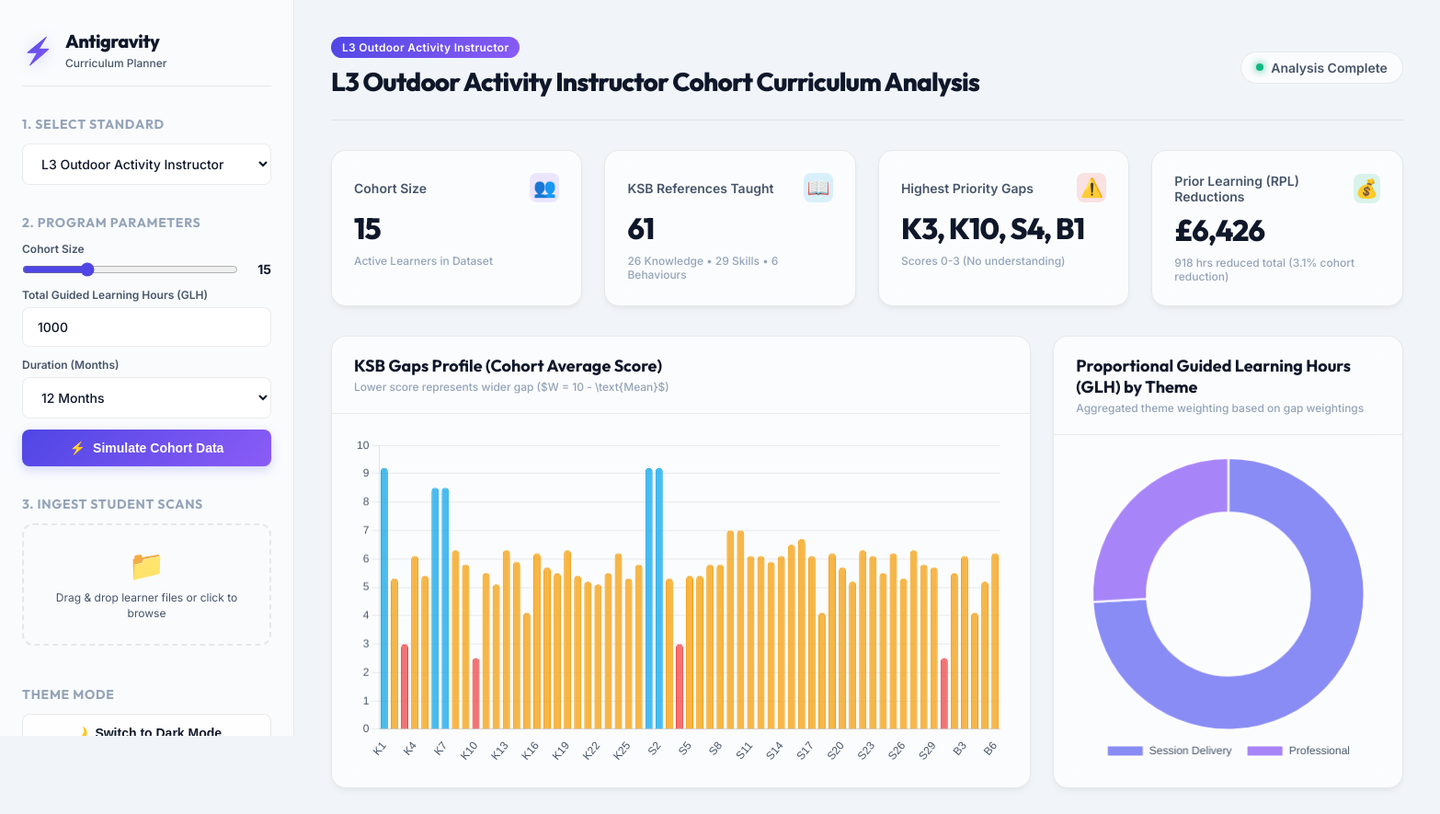
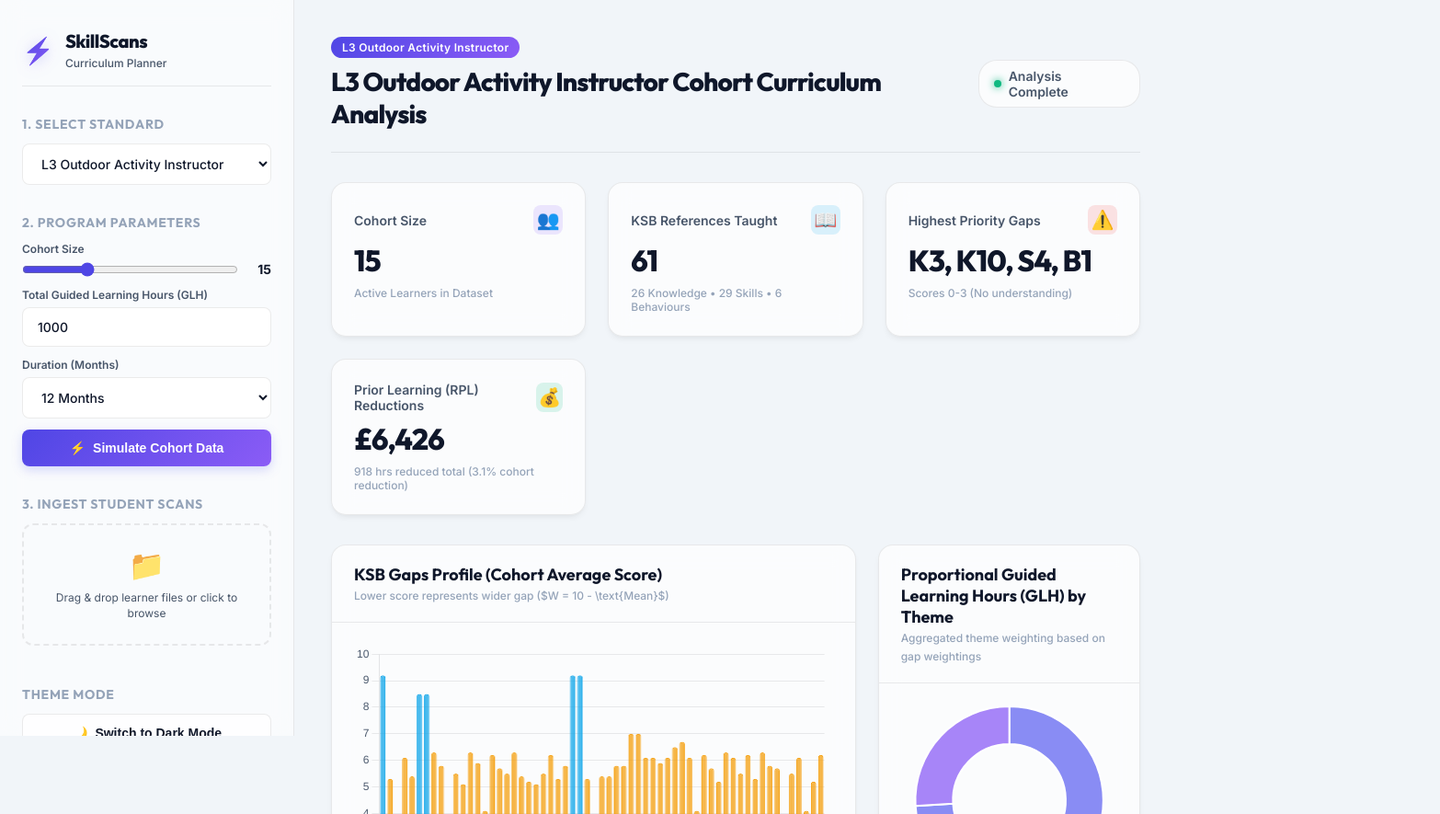
Before and after one commit to taggatron/skillsscansplanner, a plain HTML site: page index.html in a window 1280 px wide. Shown: the top 885 px of the page at 92% size, 1566 px wide, since content can reach past the window. Drawn offline with nearby package versions, Linux system fonts and the light colour scheme.

Commit message:
feat: rename application to SkillScans and update layout to sticky sidebar with flexbox improvements

```diff
--- a/index.html
+++ b/index.html
@@ -25,7 +25,7 @@
             <div class="logo-area">
                 <span class="logo-icon">⚡</span>
                 <div class="logo-text">
-                    <h1>Antigravity</h1>
+                    <h1>SkillScans</h1>
                     <span class="logo-sub">Curriculum Planner</span>
                 </div>
             </div>
--- a/styles.css
+++ b/styles.css
@@ -82,6 +82,7 @@
 /* Sidebar Styling */
 .sidebar {
     width: 320px;
+    flex-shrink: 0;
     background: var(--bg-sidebar);
     backdrop-filter: blur(var(--glass-blur));
     -webkit-backdrop-filter: blur(var(--glass-blur));
@@ -90,7 +91,8 @@
     display: flex;
     flex-direction: column;
     gap: 2rem;
-    position: fixed;
+    position: sticky;
+    top: 0;
     height: 100vh;
     z-index: 10;
     overflow-y: auto;
@@ -320,8 +322,8 @@
 
 /* Main Content Area */
 .main-content {
-    margin-left: 320px;
     flex: 1;
+    min-width: 0;
     padding: 2.5rem;
     display: flex;
     flex-direction: column;
@@ -489,6 +491,7 @@
 .card {
     display: flex;
     flex-direction: column;
+    min-width: 0;
 }
 
 .card-header {
```
